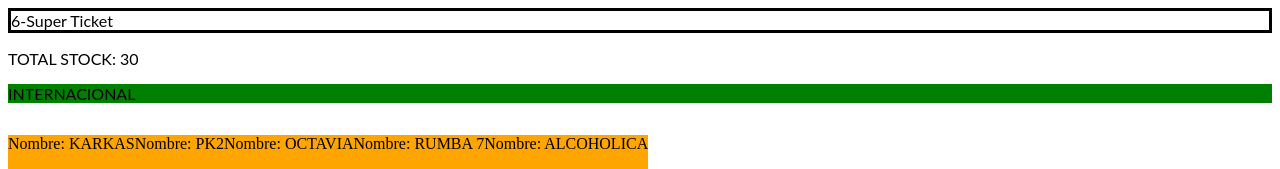
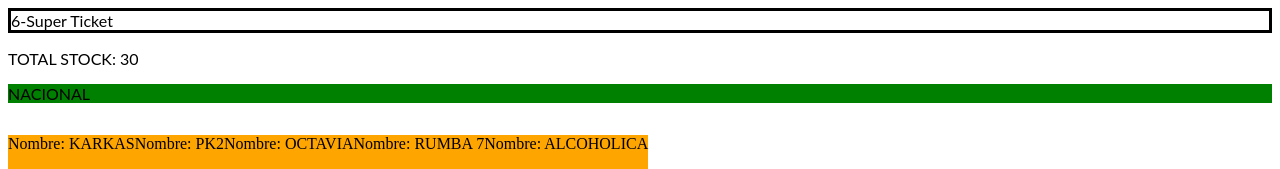
Before and after one commit to Renucopata/Angular-Practice, an Angular app: page / in a window 1280 px wide. Shown: the top 169 px of the page. Built offline with nearby package versions, Linux system fonts and the light colour scheme.

Commit message:
nacional fix

```diff
--- a/src/app/app.component.html
+++ b/src/app/app.component.html
@@ -6,7 +6,7 @@
 <p *ngIf="totalStock === 0">TODO VENDIDO</p>
 
 
-<p style="background: green">INTERNACIONAL</p>
+<p style="background: green">NACIONAL</p>
 <div style="display: flex; flex-direction: row;">
 <ng-container *ngFor="let concert of nacionalConcertList">
   <app-concert
```
